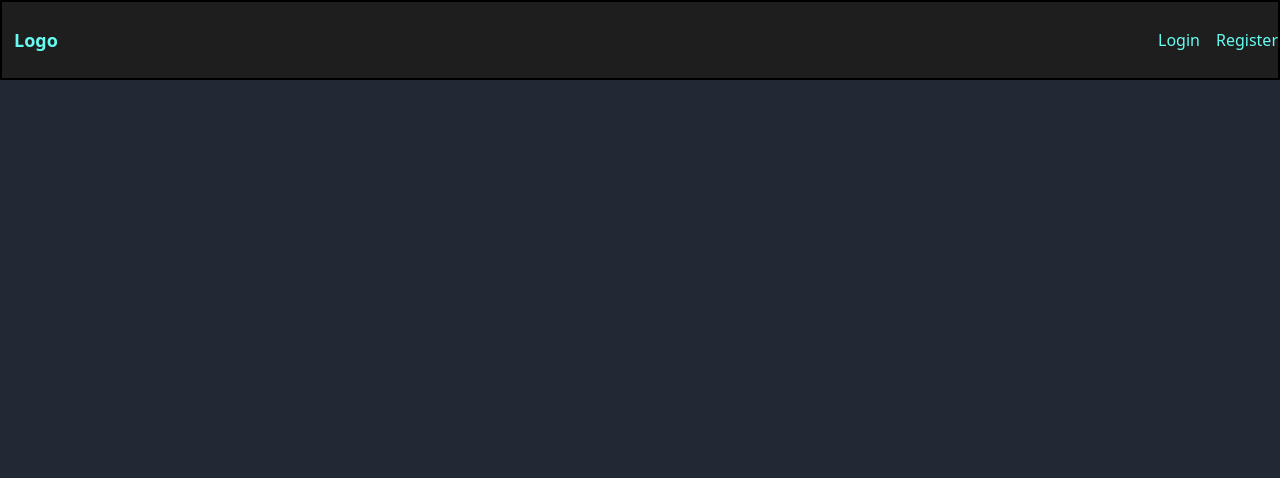
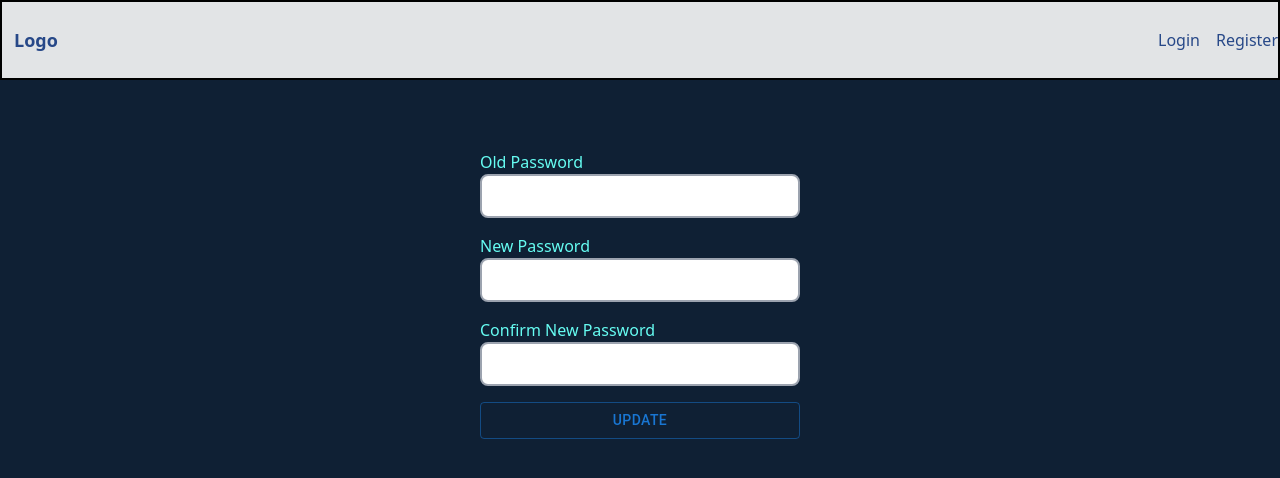
Before and after one commit to appnoxRohit/userLogin, a React (Vite) app: page /changePassword in a window 1280 px wide. Before the commit this address had no page. Shown: the top 478 px of the page. Built offline with nearby package versions, Linux system fonts and the light colour scheme.

Commit message:
created chnage password and edit user

```diff
--- a/src/App.jsx
+++ b/src/App.jsx
@@ -1,33 +1,29 @@
-
-import './App.css'
-import { Routes, Route } from 'react-router-dom';
-import Navbar from './pages/Navbar'
-import Home from './pages/Home'
-import Login from './pages/Login'
-import Register from './pages/Register'
-import Dashboard from './pages/Dashboard';
-import EditPassword from './pages/EditUser';
+import "./App.css";
+import { Routes, Route } from "react-router-dom";
+import Navbar from "./pages/Navbar";
+import Home from "./pages/Home";
+import Login from "./pages/Login";
+import Register from "./pages/Register";
+import Dashboard from "./pages/Dashboard";
+import EditPassword from "./pages/EditUser";
+import ChangePassword from "./pages/ChangePassword";
+import AdminDashboard from "./pages/AdminDashboard";
 
 function App() {
-
   return (
     <>
-
-
       <Navbar />
       <Routes>
         <Route path="/" element={<Home />} />
         <Route path="/login" element={<Login />} />
         <Route path="/register" element={<Register />} />
-        <Route path='/dashboard' element={<Dashboard/>}/>
-        <Route path='/editUser' element={<EditPassword/>}/>
-
+        <Route path="/dashboard" element={<Dashboard />} />
+        <Route path="/editUser" element={<EditPassword />} />
+        <Route path="/changePassword" element={<ChangePassword />} />
+        <Route path="/adminDashboard" element={<AdminDashboard />} />
       </Routes>
-
-
-
     </>
-  )
+  );
 }
 
-export default App
+export default App;
--- a/src/index.css
+++ b/src/index.css
@@ -5,7 +5,7 @@
 
 
 body{
-  background-color: 		#202934;
+  background-color: 		#0f2034;
 }
 
 /* color for text : #66FCF2
--- /dev/null
+++ b/src/pages/AdminDashboard.jsx
@@ -0,0 +1,125 @@
+import React, { useState } from 'react';
+import { Button, CircularProgress } from '@mui/material';
+import axios from 'axios';
+
+const AdminDashboard = () => {
+  const [view, setView] = useState("viewUser");
+  const [deletedUsers, setDeletedUsers] = useState([]);
+  const [users, setUsers] = useState([]);
+  const [loading, setLoading] = useState(false);
+  const [error, setError] = useState("");
+
+  const handleTrashClick = async () => {
+    setLoading(true);
+    setError("");
+    try {
+      const response = await axios.get('http://192.168.68.117:8000/api/dashboard/trashlist');
+      setDeletedUsers(response.data);
+      setView("trashUser");
+    } catch (error) {
+      console.error("Error fetching deleted users:", error);
+      setError("Failed to load deleted users. Showing default data.");
+      setDeletedUsers([
+        { id: 1, name: "John Doe (Deleted)", email: "john@example.com" },
+        { id: 2, name: "Jane Doe (Deleted)", email: "jane@example.com" }
+      ]);
+    } finally {
+      setLoading(false);
+    }
+  };
+
+  const handleAddUserClick = () => {
+    setView("addUser");
+  };
+
+  const handleViewUserClick = async () => {
+    setLoading(true);
+    setError("");
+    try {
+      const response = await axios.get('http://192.168.68.117:8000/api/dashboard/existinguser');
+      setUsers(response.data);
+      setView("viewUser");
+    } catch (error) {
+      console.error("Error fetching current users:", error);
+      setError("Failed to load current users. Showing default data.");
+      setUsers([
+        { id: 1, name: "Alice Smith", email: "alice@example.com" },
+        { id: 2, name: "Bob Brown", email: "bob@example.com" }
+      ]);
+    } finally {
+      setLoading(false);
+    }
+  };
+
+  return (
+    <div className='flex flex-col items-center p-4 pt-[110px]'>
+      <p>Admin Dashboard</p>
+      <div className='flex gap-4 text-white mb-6'>
+        <Button variant='contained' onClick={handleTrashClick}>Trash User</Button>
+        <Button variant='contained' onClick={handleAddUserClick}>Add User</Button>
+        <Button variant='contained' onClick={handleViewUserClick}>View Users</Button>
+      </div>
+
+      {loading ? (
+        <CircularProgress />
+      ) : (
+        <div className='mt-8'>
+          {error && <p className="text-red-500">{error}</p>}
+          {view === "trashUser" && (
+            <div>
+              <h3>Deleted Users</h3>
+              <ul>
+                {deletedUsers.length > 0 ? (
+                  deletedUsers.map(user => (
+                    <li key={user.id}>
+                      {user.name} - {user.email}
+                      <button className="ml-4 text-blue-500" onClick={() => handleRestoreUser(user.id)}>Restore</button>
+                      <button className="ml-2 text-red-500" onClick={() => handleDeletePermanently(user.id)}>Delete Permanently</button>
+                    </li>
+                  ))
+                ) : (
+                  <p>No deleted users to display.</p>
+                )}
+              </ul>
+            </div>
+          )}
+          {view === "addUser" && (
+            <div>
+              <h3>Add User</h3>
+              {/* Add User Form Component or Form Fields */}
+            </div>
+          )}
+          {view === "viewUser" && (
+            <div>
+              <h3>Current Users</h3>
+              <table className="min-w-full bg-white border">
+                <thead>
+                  <tr>
+                    <th className="py-2 px-4 border">Name</th>
+                    <th className="py-2 px-4 border">Email</th>
+                  </tr>
+                </thead>
+                <tbody>
+                  {users.length > 0 ? (
+                    users.map(user => (
+                      <tr key={user.id}>
+                        <td className="py-2 px-4 border">{user.name}</td>
+                        <td className="py-2 px-4 border">{user.email}</td>
+                      </tr>
+                    ))
+                  ) : (
+                    <tr>
+                      <td className="py-2 px-4 border" colSpan="2">No current users to display.</td>
+                    </tr>
+                  )}
+                </tbody>
+              </table>
+            </div>
+          )}
+        </div>
+      )}
+    </div>
+  );
+};
+
+export default AdminDashboard;
--- a/src/pages/ChangePassword.jsx
+++ b/src/pages/ChangePassword.jsx
@@ -1,9 +1,90 @@
-import React from 'react'
+import React from 'react';
+import { useForm } from "react-hook-form";
+import { Button } from "@mui/material";
+import { useSelector, useDispatch } from "react-redux";
+import axios from "axios";
+import { useNavigate } from "react-router-dom";
 
 const ChangePassword = () => {
-  return (
-    <div></div>
-  )
-}
 
-export default ChangePassword
+    const dispatch = useDispatch();
+    const navigate = useNavigate();
+    const token = useSelector((state)=>state.auth.user.token)
+
+    const {
+      register,
+      formState: { errors },
+      handleSubmit,
+    } = useForm();
+
+    const onSubmit = async (data) => {
+        console.log('data sent' , data)
+      try {
+        const response = await axios.post(
+          `http://192.168.68.117:8000/api/user/update-password`,
+         data,
+         {
+            headers: {
+              Authorization: `Bearer ${token}`,
+              "Content-Type": "application/json",
+            },
+          }
+
+        );
+        console.log("Response:", response);
+        navigate("/dashboard");
+      } catch (error) {
+        console.error(
+          "Login failed:",
+          error.response ? error.response.data : error.message
+        );
+      }
+    };
+
+    return (
+      <div>
+        <div className="flex flex-col text-[#66FCF2] items-center p-4 pt-[150px]">
+          <form onSubmit={handleSubmit(onSubmit)} className=" text-[#66FCF2] w-80">
+            <div className="mb-4">
+              <label>Old Password</label>
+              <input
+                {...register("password", {
+                  required: "Old password is required",
+                })}
+                type="password"
+                className="border-2 border-gray-400 rounded-lg w-full p-2"
+              />
+            </div>
+
+            <div className="mb-4">
+              <label>New Password</label>
+              <input
+                {...register("new_password", {
+                  required: "New password is required",
+                })}
+                type="password"
+                className="border-2 border-gray-400 rounded-lg w-full p-2"
+              />
+            </div>
+
+            <div className="mb-4">
+              <label>Confirm New Password</label>
+              <input
+                {...register("new_password_confirmation", {
+                  required: "Password confirmation is required",
+                })}
+                type="password"
+                className="border-2 border-gray-400 rounded-lg w-full p-2"
+              />
+            </div>
+
+            <Button type="submit" variant='outlined' className="w-full mt-4">
+              Update
+            </Button>
+          </form>
+        </div>
+      </div>
+    );
+};
+
+export default ChangePassword;
--- a/src/pages/Login.jsx
+++ b/src/pages/Login.jsx
@@ -36,7 +36,7 @@ const Login = () => {
         dispatch(setUser({ user, token }));
 
         reset();
-        navigate('/dashboard');
+        navigate('/');
       } else {
         setErrorMessage("Login failed. Invalid email or password.");
       }
@@ -64,12 +64,12 @@ const Login = () => {
   }, [errorMessage]);
 
   return (
-    <div className='flex flex-col text-[#66FCF2] items-center p-4 pt-[150px]'>
+    <div className='flex flex-col items-center p-4 pt-[150px]'>
       {isAuthenticated ? (
         <Button onClick={handleLogout}>Logout</Button>
       ) : (
         <Button
-          className="font-bold text-black"
+          className="font-bold text-[#66FCF2] "
           onClick={() => loginWithRedirect()}
           startIcon={<GoogleIcon />}
         >
@@ -77,8 +77,8 @@ const Login = () => {
         </Button>
       )}
 
-      <h1 className="text-lg font-bold">or</h1>
-      <h1 className="text-2xl font-bold">Login</h1>
+      <h1 className="text-lg text-[#66FCF2] font-bold">or</h1>
+      <h1 className="text-2xl text-[#66FCF2] font-bold">Login</h1>
 
       {successMessage && (<p className='text-green-500 mb-4'>{successMessage}</p>)}
       {errorMessage && (<p className='text-red-500 mb-4'>{errorMessage}</p>)}
@@ -110,7 +110,7 @@ const Login = () => {
         </div>
 
         <div className='text-base flex justify-center pb-5 cursor-pointer'>
-          <NavLink to="/ResetPassword" className="pl-3 font hover:text-blue-600">
+          <NavLink to="/ResetPassword" className="pl-3 text-[#66FCF2] font hover:text-blue-600">
             Forgot password
           </NavLink>
         </div>
@@ -119,7 +119,7 @@ const Login = () => {
           Login
         </Button>
 
-        <div className='text-base flex justify-center mt-2'>
+        <div className='text-base text-[#66FCF2] flex justify-center mt-2'>
           Don't have an account?
           <NavLink to="/Register" className="text-[#66FCF2] pl-3 font-bold hover:text-blue-600">
             Register
--- a/src/pages/Navbar.jsx
+++ b/src/pages/Navbar.jsx
@@ -1,4 +1,4 @@
-import { NavLink } from "react-router-dom";
+import { NavLink, useNavigate } from "react-router-dom";
 import { useSelector, useDispatch } from "react-redux";
 import { Button  } from "@mui/material";
 import { logout } from "../store/slice";
@@ -7,6 +7,7 @@ import AccountCircleIcon from '@mui/icons-material/AccountCircle';
 
 const Navbar = () => {
   const dispatch = useDispatch();
+  const navigate = useNavigate();
   const token = useSelector((state) => state.auth.token);
   const [showProfileDropdown, setShowProfileDropdown] = useState(false);
 
@@ -17,12 +18,16 @@ const Navbar = () => {
   const toggleProfileDropdown = () => {
     setShowProfileDropdown((prev) => !prev); // Toggle profile dropdown visibility
   };
+  const handleHome =()=>{
+    navigate('/')
+  }
+
 
   return (
     <nav>
-      <div className="flex fixed text-[#66FCF2] top-0 w-full bg-[#1e1e1e] z-50 h-20 border-2 border-black">
+      <div className="flex fixed text-[#274888] top-0 w-full bg-[#e2e4e6] z-50 h-20 border-2 border-black">
         <ul className="flex items-center w-full">
-          <li className="text-lg pl-3">
+          <li onClick={handleHome}  className="text-lg cursor-pointer pl-3">
             <strong>Logo</strong>
           </li>
           <div className="flex flex-row justify-end gap-5 ml-auto">
@@ -63,10 +68,10 @@ const Navbar = () => {
                   <div className="absolute right-0 mt-12 bg-white shadow-md rounded-lg w-48 text-black">
                     <ul className="p-2">
                       <li className="py-2 px-4 hover:bg-gray-200 rounded-full cursor-pointer">
-                        <NavLink to="/profile">View Profile</NavLink>
+                        <NavLink to="/editUser">Edit User</NavLink>
                       </li>
                       <li className="py-2 px-4 hover:bg-gray-200 rounded-full cursor-pointer">
-                        <NavLink to="/settings">Settings</NavLink>
+                        <NavLink to="/dashboard">Dashboard</NavLink>
                       </li>
                       <li className="hover:bg-red-300 rounded-full cursor-pointer py-2 px-4 ">
                         <NavLink to="/" onClick ={()=>{handleLogout(); setShowProfileDropdown(false);}} >
--- a/src/store/slice.jsx
+++ b/src/store/slice.jsx
@@ -26,6 +26,7 @@ const loginSlice = createSlice({
       state.user = { ...state.user, ...action.payload.data.user };
       localStorage.setItem("user", action.payload.data.user);
     },
+
   },
 });
 
```
Also changed, not shown: src/pages/Home.jsx (+6 -1 lines), src/pages/Register.jsx (+6 -6 lines).
